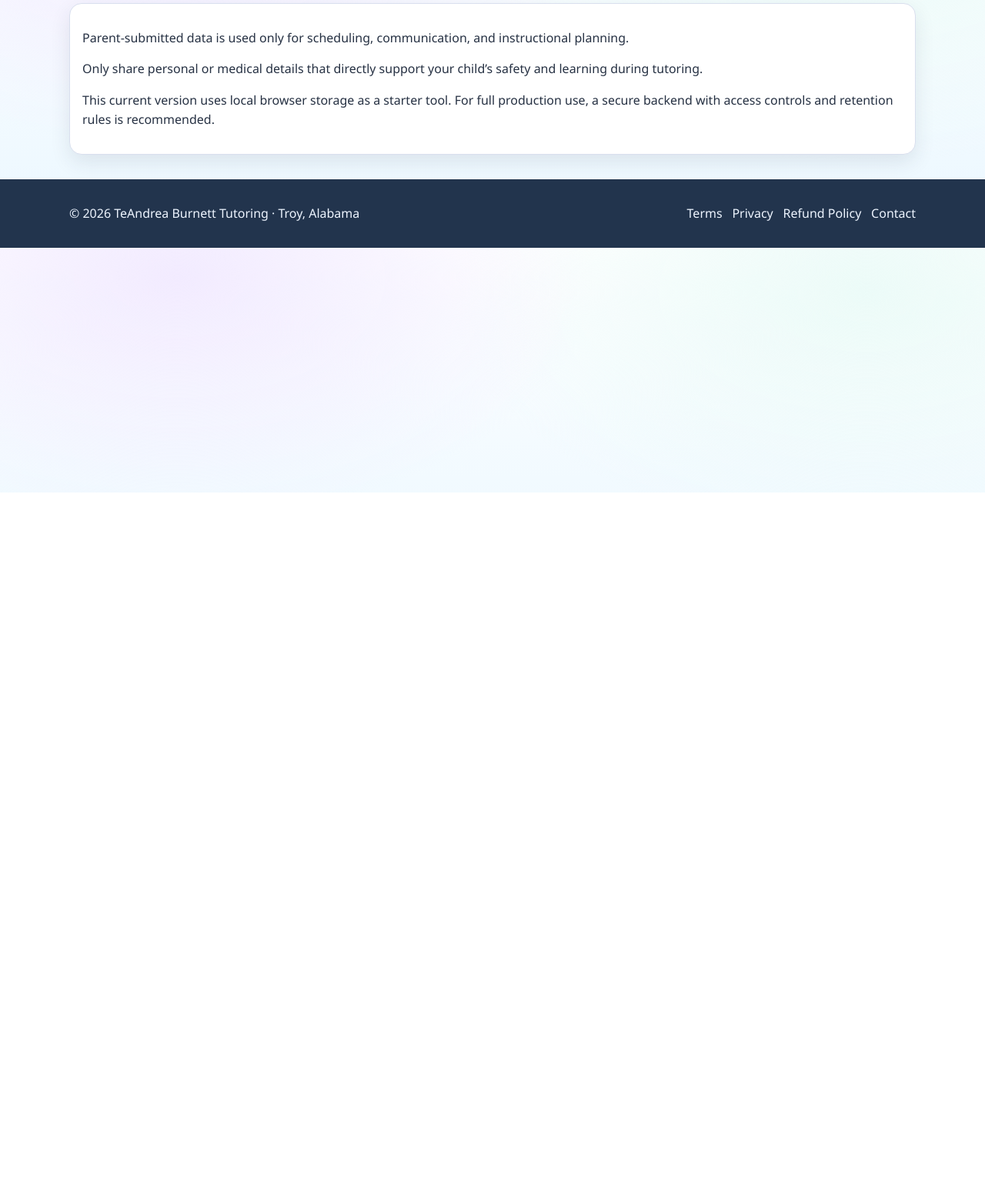
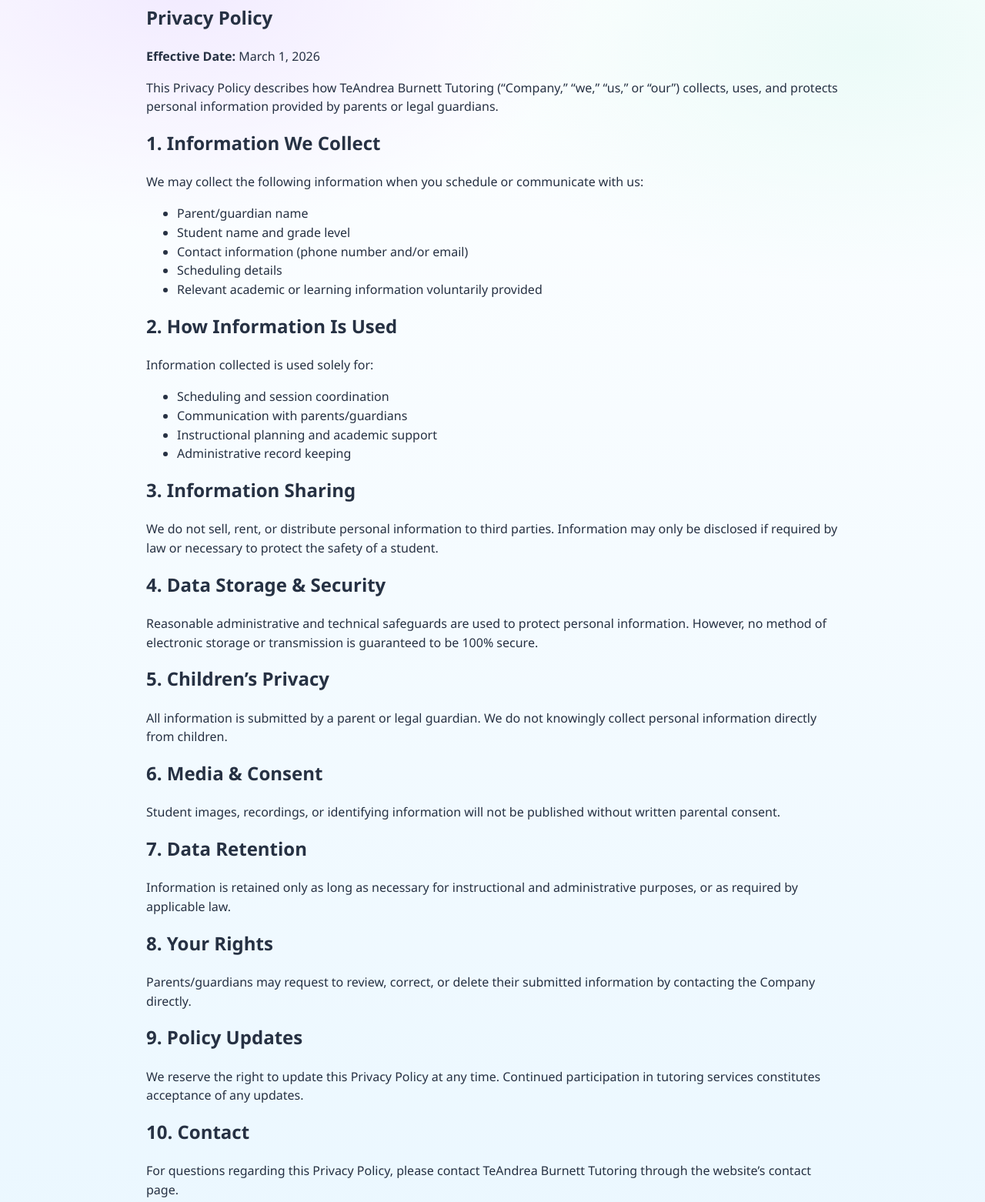
Before and after one commit to SandLotLab/TeandreaBurnettTutoring.com, a plain HTML site: page privacy.html in a window 1280 px wide. Shown: the part 160-1722 px from the top of the page at 77% size. Before the commit the page ends 800 px from the top, so only its background shows below. Drawn offline with Linux system fonts and the light colour scheme.

Commit message:
Update privacy.html

```diff
--- a/privacy.html
+++ b/privacy.html
@@ -15,11 +15,82 @@
     <div data-site-header></div>
     <main class="container stack">
       <h1>Privacy Policy</h1>
-      <section class="card stack">
-        <p>Parent-submitted data is used only for scheduling, communication, and instructional planning.</p>
-        <p>Only share personal or medical details that directly support your child’s safety and learning during tutoring.</p>
-        <p>This current version uses local browser storage as a starter tool. For full production use, a secure backend with access controls and retention rules is recommended.</p>
-      </section>
+      <section class="container stack" style="max-width: 900px; margin: 0 auto;">
+  <h1>Privacy Policy</h1>
+  <p><strong>Effective Date:</strong> March 1, 2026</p>
+
+  <p>
+    This Privacy Policy describes how TeAndrea Burnett Tutoring (“Company,” “we,” “us,” or “our”)
+    collects, uses, and protects personal information provided by parents or legal guardians.
+  </p>
+
+  <h2>1. Information We Collect</h2>
+  <p>We may collect the following information when you schedule or communicate with us:</p>
+  <ul>
+    <li>Parent/guardian name</li>
+    <li>Student name and grade level</li>
+    <li>Contact information (phone number and/or email)</li>
+    <li>Scheduling details</li>
+    <li>Relevant academic or learning information voluntarily provided</li>
+  </ul>
+
+  <h2>2. How Information Is Used</h2>
+  <p>Information collected is used solely for:</p>
+  <ul>
+    <li>Scheduling and session coordination</li>
+    <li>Communication with parents/guardians</li>
+    <li>Instructional planning and academic support</li>
+    <li>Administrative record keeping</li>
+  </ul>
+
+  <h2>3. Information Sharing</h2>
+  <p>
+    We do not sell, rent, or distribute personal information to third parties.
+    Information may only be disclosed if required by law or necessary to protect the safety of a student.
+  </p>
+
+  <h2>4. Data Storage &amp; Security</h2>
+  <p>
+    Reasonable administrative and technical safeguards are used to protect personal information.
+    However, no method of electronic storage or transmission is guaranteed to be 100% secure.
+  </p>
+
+  <h2>5. Children’s Privacy</h2>
+  <p>
+    All information is submitted by a parent or legal guardian.
+    We do not knowingly collect personal information directly from children.
+  </p>
+
+  <h2>6. Media &amp; Consent</h2>
+  <p>
+    Student images, recordings, or identifying information will not be published
+    without written parental consent.
+  </p>
+
+  <h2>7. Data Retention</h2>
+  <p>
+    Information is retained only as long as necessary for instructional and administrative purposes,
+    or as required by applicable law.
+  </p>
+
+  <h2>8. Your Rights</h2>
+  <p>
+    Parents/guardians may request to review, correct, or delete their submitted information
+    by contacting the Company directly.
+  </p>
+
+  <h2>9. Policy Updates</h2>
+  <p>
+    We reserve the right to update this Privacy Policy at any time.
+    Continued participation in tutoring services constitutes acceptance of any updates.
+  </p>
+
+  <h2>10. Contact</h2>
+  <p>
+    For questions regarding this Privacy Policy, please contact TeAndrea Burnett Tutoring
+    through the website’s contact page.
+  </p>
+</section>
     </main>
     <div data-site-footer></div>
     <script src="/js/components.js"></script>
```
